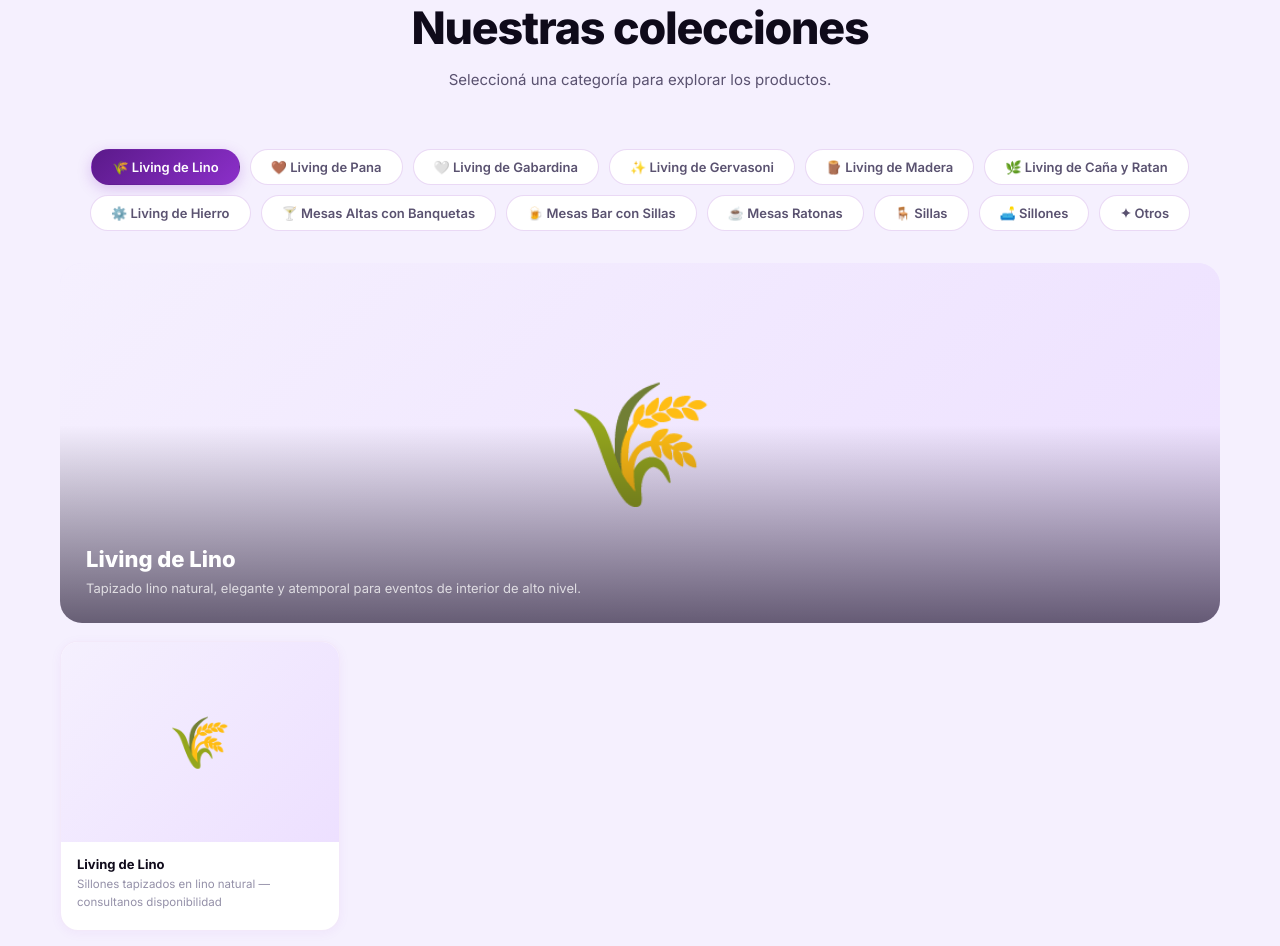
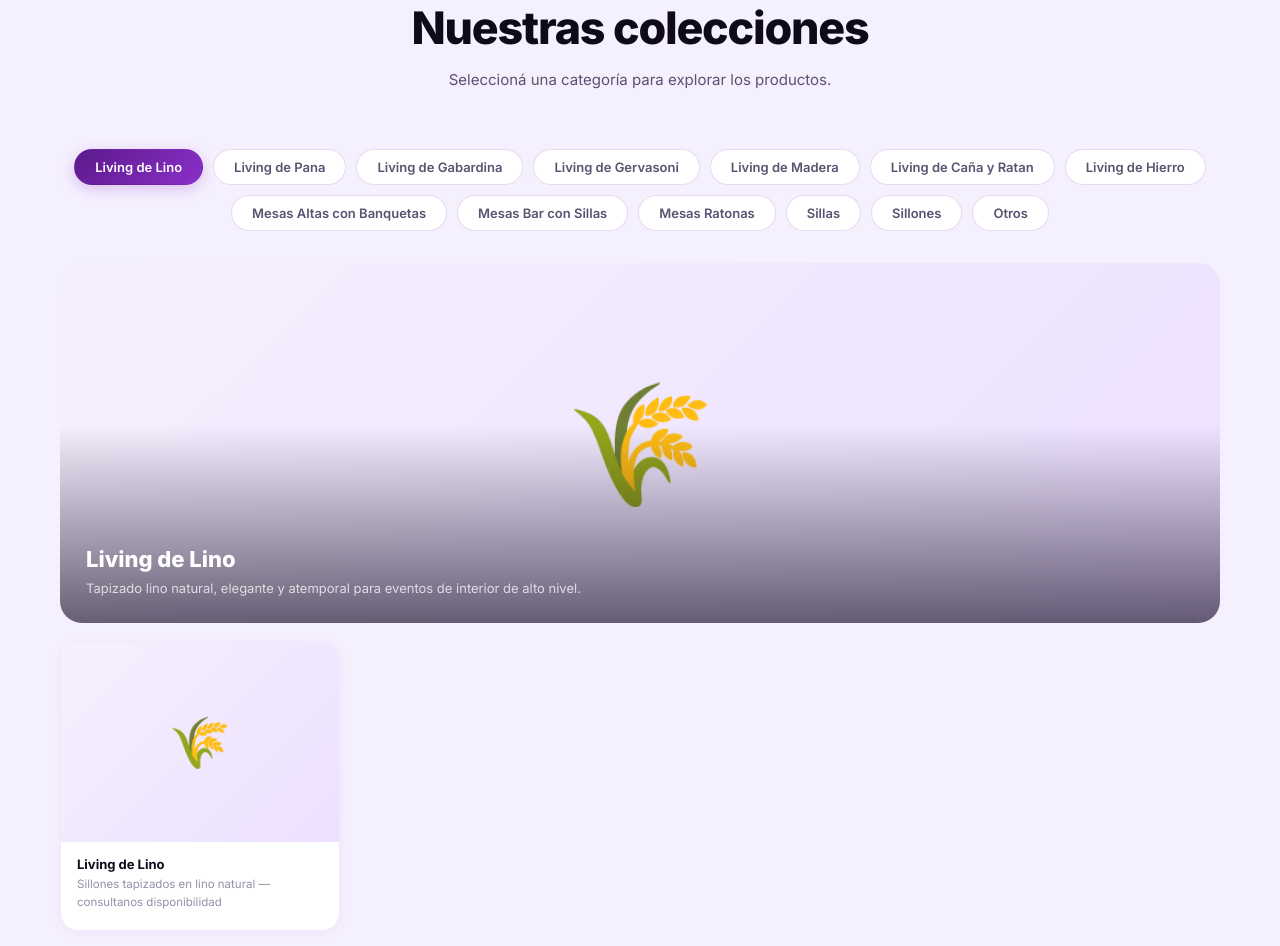
Before and after one commit to fanellitomas-cmd/Living-Rental, a plain HTML site: page index.html in a window 1280 px wide. Shown: the part 3423-4369 px from the top of the page. Drawn offline with Linux system fonts and the light colour scheme.

Commit message:
Remove emojis from category tabs in Nuestras Colecciones
Co-Authored-By: Claude Sonnet 4.6 <noreply@anthropic.com>
Claude-Session: https://claude.ai/code/session_01G3wJDGVFfoGhiQuQrFbyo6

```diff
--- a/index.html
+++ b/index.html
@@ -343,19 +343,19 @@ footer{background:linear-gradient(135deg,var(--vd),var(--v));padding:28px 52px;d
   <div class="reveal"><p class="eyebrow">Catálogo 2026</p><h2 class="sec-h">Nuestras colecciones</h2><p class="sec-sub">Seleccioná una categoría para explorar los productos.</p></div>
 
   <div class="cat-tabs-wrap reveal" id="catTabs">
-    <div class="cat-tab active" data-cat="lino">🌾 Living de Lino</div>
-    <div class="cat-tab" data-cat="pana">🤎 Living de Pana</div>
-    <div class="cat-tab" data-cat="gabardina">🤍 Living de Gabardina</div>
-    <div class="cat-tab" data-cat="gervasoni">✨ Living de Gervasoni</div>
-    <div class="cat-tab" data-cat="madera">🪵 Living de Madera</div>
-    <div class="cat-tab" data-cat="cana">🌿 Living de Caña y Ratan</div>
-    <div class="cat-tab" data-cat="hierro">⚙️ Living de Hierro</div>
-    <div class="cat-tab" data-cat="mesasaltas">🍸 Mesas Altas con Banquetas</div>
-    <div class="cat-tab" data-cat="mesasbar">🍺 Mesas Bar con Sillas</div>
-    <div class="cat-tab" data-cat="mesasratonas">☕ Mesas Ratonas</div>
-    <div class="cat-tab" data-cat="sillas">🪑 Sillas</div>
-    <div class="cat-tab" data-cat="sillones">🛋️ Sillones</div>
-    <div class="cat-tab" data-cat="otros">✦ Otros</div>
+    <div class="cat-tab active" data-cat="lino">Living de Lino</div>
+    <div class="cat-tab" data-cat="pana">Living de Pana</div>
+    <div class="cat-tab" data-cat="gabardina">Living de Gabardina</div>
+    <div class="cat-tab" data-cat="gervasoni">Living de Gervasoni</div>
+    <div class="cat-tab" data-cat="madera">Living de Madera</div>
+    <div class="cat-tab" data-cat="cana">Living de Caña y Ratan</div>
+    <div class="cat-tab" data-cat="hierro">Living de Hierro</div>
+    <div class="cat-tab" data-cat="mesasaltas">Mesas Altas con Banquetas</div>
+    <div class="cat-tab" data-cat="mesasbar">Mesas Bar con Sillas</div>
+    <div class="cat-tab" data-cat="mesasratonas">Mesas Ratonas</div>
+    <div class="cat-tab" data-cat="sillas">Sillas</div>
+    <div class="cat-tab" data-cat="sillones">Sillones</div>
+    <div class="cat-tab" data-cat="otros">Otros</div>
   </div>
 
   <!-- LIVING DE LINO -->
```
